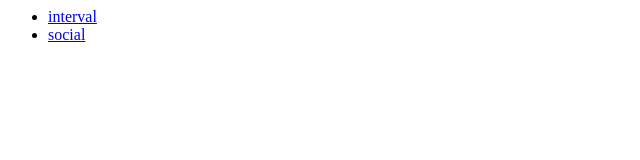
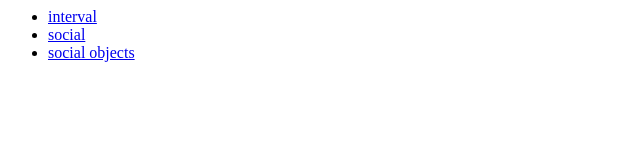
Before and after one commit to jasnell/vocabs, a plain HTML site: page index.html in a window 1280 px wide. Shown: the whole page, without its empty margins (0-640 px from the left). Drawn offline with Linux system fonts and the light colour scheme.

Commit message:
update index

```diff
--- a/index.html
+++ b/index.html
@@ -5,6 +5,7 @@
 <ul>
 <li><a href="interval">interval</a></li>
 <li><a href="social">social</a></li>
+<li><a href="socialwg">social objects</a></li>
 </ul>
 </body>
 </html>
```
